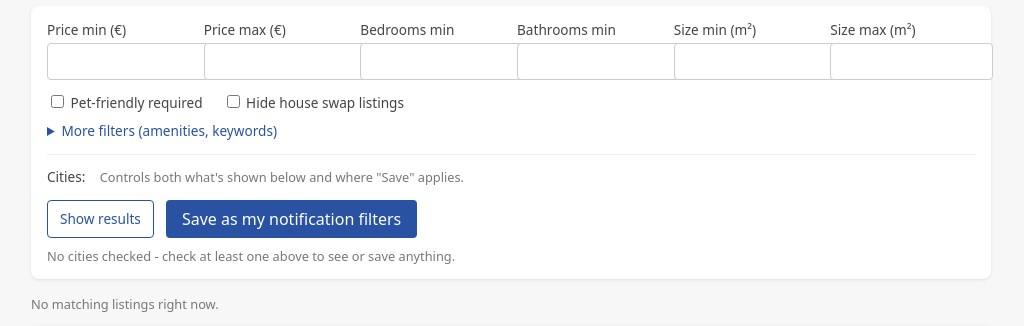
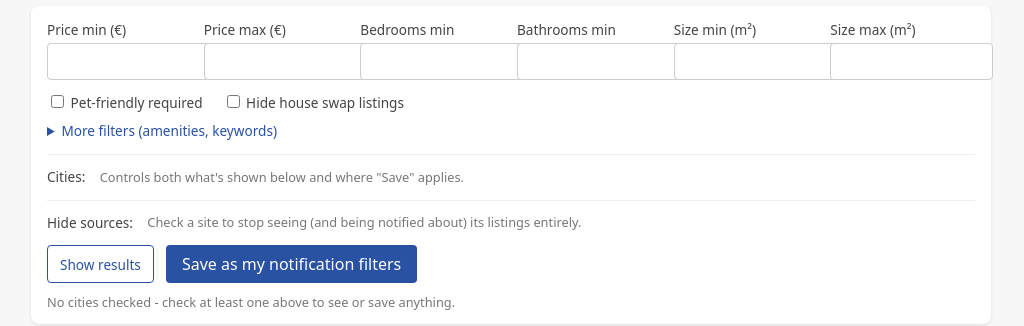
Before and after one commit to idquodest/huisjagers, a FastAPI app: template dashboard/templates/index.html in a window 1280 px wide. Shown: the part 162-488 px from the top of the page, without its empty margins (129-1153 px from the left). Run offline with FastAPI, Linux system fonts and the light colour scheme; the template is opened without the code that fills it, so the values that code supplies are empty.

Commit message:
Add a per-source filter to turn off individual sites
'Hide sources:' checkbox row (same pattern as Cities, but inverted:
checked = excluded) lets you drop a whole site from both browsing and
notifications, e.g. if one source is consistently low quality or
duplicates another. Stored as excluded_sources (JSON list) on
user_city_preferences, checked in matcher.py against listing.source.

```diff
--- a/dashboard/app.py
+++ b/dashboard/app.py
@@ -70,11 +70,15 @@ def _lines(s: str) -> list[str]:
     return [line.strip() for line in (s or "").replace(",", "\n").splitlines() if line.strip()]
 
 
-def _prefs_from_getter(get, hide_house_swaps_default: bool = False) -> dict:
+def _prefs_from_getter(get, excluded_sources: list[str] | None = None, hide_house_swaps_default: bool = False) -> dict:
     """Builds the same preferences-shaped dict matcher.matches() expects,
     from anything with a .get(key, default) - either Starlette's
     request.query_params (live filter bar) or a plain dict of submitted
     form fields (saving to user_city_preferences).
+
+    excluded_sources is multi-value (checkboxes), so it doesn't fit the
+    single-value get() pattern - callers extract it themselves (qp.getlist
+    or a Form-bound list) and pass it straight through; blank state = [].
 
     hide_house_swaps_default only matters for the "nothing submitted,
     nothing saved" blank state: a real form submission always means
@@ -89,6 +93,7 @@ def _prefs_from_getter(get, hide_house_swaps_default: bool = False) -> dict:
         "required_amenities": _lines(get("required_amenities", "")),
         "exclude_keywords": _lines(get("exclude_keywords", "")),
         "include_keywords": _lines(get("include_keywords", "")),
+        "excluded_sources": excluded_sources or [],
         "hide_house_swaps": get("hide_house_swaps", "true" if hide_house_swaps_default else "") == "true",
     }
 
@@ -241,7 +246,7 @@ def update_ntfy_topic(request: Request, csrf_token: str = Form(...), ntfy_topic_
 def save_notification_filters(
     request: Request,
     csrf_token: str = Form(...),
-    cities: list[str] = Form([]),
+    cities: list[str] = Form([]), excluded_sources: list[str] = Form([]),
     price_min: str = Form(""), price_max: str = Form(""),
     beds_min: str = Form(""), baths_min: str = Form(""),
     sqft_min: str = Form(""), sqft_max: str = Form(""),
@@ -263,6 +268,7 @@ def save_notification_filters(
             "required_amenities": _lines(required_amenities),
             "exclude_keywords": _lines(exclude_keywords),
             "include_keywords": _lines(include_keywords),
+            "excluded_sources": excluded_sources,
             "hide_house_swaps": hide_house_swaps,
             "enabled": True,
         }
@@ -278,7 +284,7 @@ def save_notification_filters(
 
     # Redirect back showing exactly what was just saved, so the view
     # immediately reflects it instead of resetting to the unfiltered default.
-    params = [("cities", c) for c in saved_cities] + [
+    params = [("cities", c) for c in saved_cities] + [("excluded_sources", s) for s in excluded_sources] + [
         ("price_min", price_min), ("price_max", price_max),
         ("beds_min", beds_min), ("baths_min", baths_min),
         ("sqft_min", sqft_min), ("sqft_max", sqft_max),
@@ -312,7 +318,7 @@ def index(request: Request):
             # arriving fresh from "Save") - use exactly what was checked
             # and typed, live, no persisted state involved.
             selected_cities = requested_cities
-            filters = _prefs_from_getter(qp.get)
+            filters = _prefs_from_getter(qp.get, excluded_sources=qp.getlist("excluded_sources"))
         elif cities_param_present and len(requested_cities) == 1:
             # "Reset to saved filters" link: just cities=X, no filter
             # fields - fall back to that one city's saved preferences.
@@ -382,11 +388,13 @@ def index(request: Request):
 
     cities = {key: cfg.get("name", key) for key, cfg in config["cities"].items()}
     selected_city_names = [cities[c] for c in selected_cities]
+    all_sources = sorted({s["name"] for city_cfg in config["cities"].values() for s in city_cfg.get("sources", [])})
     return templates.TemplateResponse(
         request, "index.html",
         {
             "session": session, "listings": listings, "cities": cities,
             "selected_cities": selected_cities, "selected_city_names": selected_city_names,
+            "all_sources": all_sources,
             "sort_column": sort_column, "sort_desc": sort_desc, "sort_links": sort_links,
             "filters": filters,
             "filters_are_saved": filters_are_saved,
--- a/dashboard/templates/index.html
+++ b/dashboard/templates/index.html
@@ -72,6 +72,15 @@
       {% endfor %}
       <span class="hint">Controls both what's shown below and where "Save" applies.</span>
     </div>
+    <div class="apply-to">
+      <span class="apply-to-label">Hide sources:</span>
+      {% for source in all_sources %}
+        <label class="apply-to-option">
+          <input type="checkbox" name="excluded_sources" value="{{ source }}" {% if filters and source in filters.excluded_sources %}checked{% endif %}> {{ source }}
+        </label>
+      {% endfor %}
+      <span class="hint">Check a site to stop seeing (and being notified about) its listings entirely.</span>
+    </div>
     <div class="filter-actions">
       <button class="secondary" type="submit">Show results</button>
       <button class="primary" type="submit" formmethod="post" formaction="/notification-filters">Save as my notification filters</button>
--- a/db.py
+++ b/db.py
@@ -55,6 +55,7 @@ CREATE TABLE IF NOT EXISTS user_city_preferences (
     required_amenities TEXT,
     exclude_keywords TEXT,
     include_keywords TEXT,
+    excluded_sources TEXT,
     hide_house_swaps INTEGER NOT NULL DEFAULT 1,
     enabled INTEGER NOT NULL DEFAULT 1,
     updated_at TEXT NOT NULL,
@@ -103,6 +104,7 @@ def init_db(db_path: str) -> None:
     with connect(db_path) as conn:
         conn.executescript(SCHEMA)
         _ensure_column(conn, "user_city_preferences", "hide_house_swaps", "INTEGER NOT NULL DEFAULT 1")
+        _ensure_column(conn, "user_city_preferences", "excluded_sources", "TEXT")
         conn.commit()
 
 
@@ -238,8 +240,8 @@ def upsert_user_preferences(conn: sqlite3.Connection, user_id: int, city_key: st
         INSERT INTO user_city_preferences (
             user_id, city_key, price_min, price_max, beds_min, baths_min, sqft_min, sqft_max,
             pet_friendly_required, required_amenities, exclude_keywords, include_keywords,
-            hide_house_swaps, enabled, updated_at
-        ) VALUES (?, ?, ?, ?, ?, ?, ?, ?, ?, ?, ?, ?, ?, ?, ?)
+            excluded_sources, hide_house_swaps, enabled, updated_at
+        ) VALUES (?, ?, ?, ?, ?, ?, ?, ?, ?, ?, ?, ?, ?, ?, ?, ?)
         ON CONFLICT(user_id, city_key) DO UPDATE SET
             price_min=excluded.price_min, price_max=excluded.price_max,
             beds_min=excluded.beds_min, baths_min=excluded.baths_min,
@@ -248,6 +250,7 @@ def upsert_user_preferences(conn: sqlite3.Connection, user_id: int, city_key: st
             required_amenities=excluded.required_amenities,
             exclude_keywords=excluded.exclude_keywords,
             include_keywords=excluded.include_keywords,
+            excluded_sources=excluded.excluded_sources,
             hide_house_swaps=excluded.hide_house_swaps,
             enabled=excluded.enabled, updated_at=excluded.updated_at
         """,
@@ -258,6 +261,7 @@ def upsert_user_preferences(conn: sqlite3.Connection, user_id: int, city_key: st
             json.dumps(prefs.get("required_amenities", [])),
             json.dumps(prefs.get("exclude_keywords", [])),
             json.dumps(prefs.get("include_keywords", [])),
+            json.dumps(prefs.get("excluded_sources", [])),
             int(prefs.get("hide_house_swaps", True)),
             int(prefs.get("enabled", True)), now_iso,
         ),
@@ -317,6 +321,7 @@ def preferences_row_to_dict(row: sqlite3.Row) -> dict:
         "required_amenities": json.loads(row["required_amenities"] or "[]"),
         "exclude_keywords": json.loads(row["exclude_keywords"] or "[]"),
         "include_keywords": json.loads(row["include_keywords"] or "[]"),
+        "excluded_sources": json.loads(row["excluded_sources"] or "[]"),
         "hide_house_swaps": bool(row["hide_house_swaps"]),
     }
 
--- a/matcher.py
+++ b/matcher.py
@@ -43,6 +43,10 @@ def matches(listing: Listing, preferences: dict) -> bool:
     if preferences.get("pet_friendly_required") and not listing.pet_friendly:
         return False
 
+    excluded_sources = preferences.get("excluded_sources") or []
+    if listing.source in excluded_sources:
+        return False
+
     required_amenities = preferences.get("required_amenities") or []
     if required_amenities:
         listing_amenities = {a.strip().lower() for a in listing.amenities}
```
